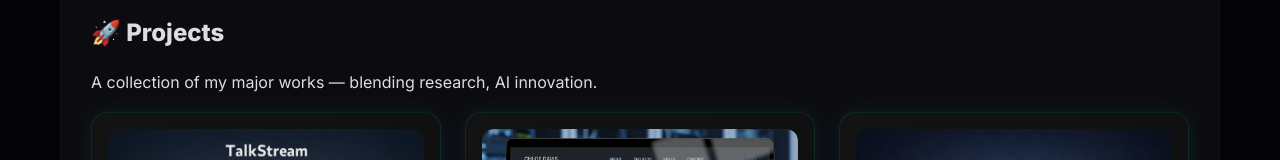
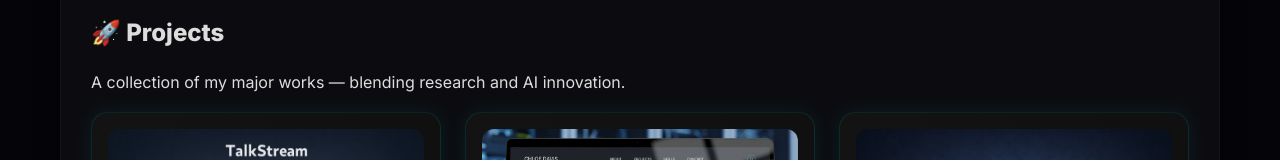
Before and after one commit to sohambhambere50/Soham-Portfolio, a React (Vite) app: page /projects in a window 1280 px wide. Shown: the part 131-291 px from the top of the page. Built offline with nearby package versions, Linux system fonts and the light colour scheme; the HTML template or start-up script is replaced by a standard one.

Commit message:
refactor: Change the heading

```diff
--- a/src/pages/Projects.jsx
+++ b/src/pages/Projects.jsx
@@ -64,7 +64,7 @@ export default function Projects() {
           🚀 Projects
         </motion.h2>
         <p className="text-gray-400 mb-10">
-          A collection of my major works — blending research, AI innovation.
+          A collection of my major works — blending research and  AI innovation.
         </p>
 
         <div className="projects-grid" style={{ display: 'grid', gap: 24, gridTemplateColumns: 'repeat(auto-fit, minmax(320px, 1fr))' }}>
```
